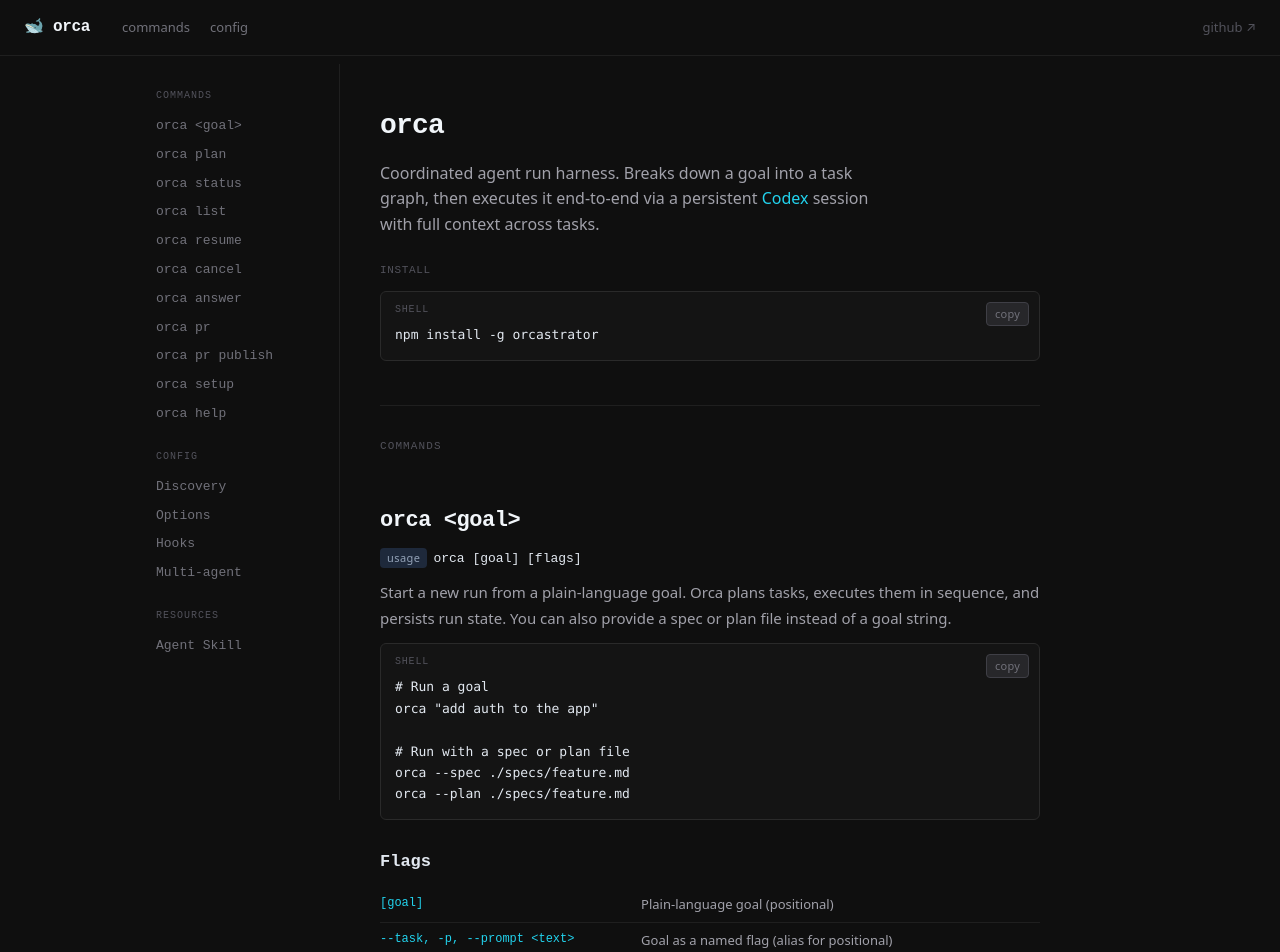
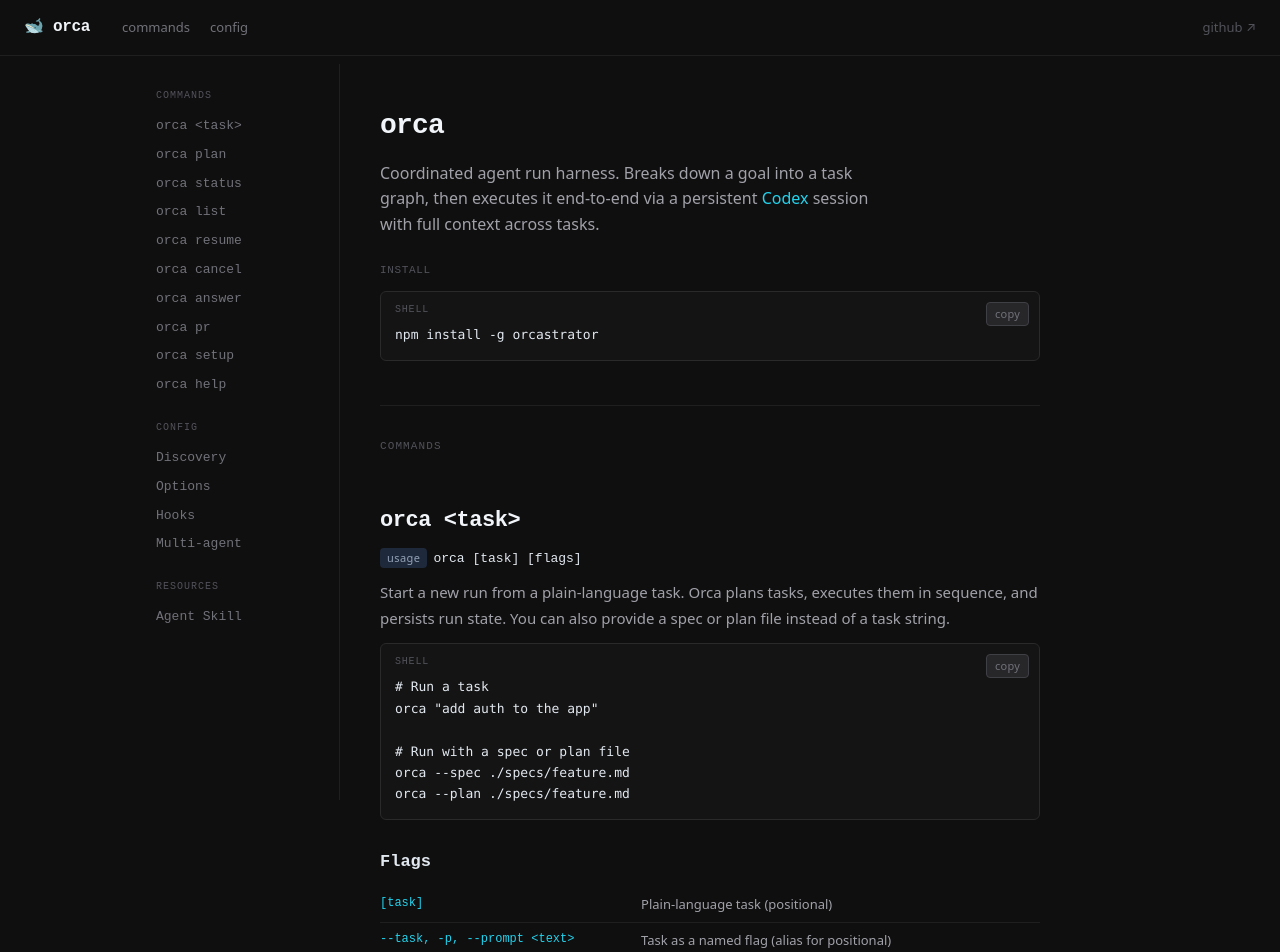
Before and after one commit to ratley/orca-web, a Next.js app: page / in a window 1280 px wide. Shown: the top 952 px of the page. Built offline with nearby package versions, Linux system fonts and the light colour scheme.

Commit message:
fix: remove pr-publish from sidebar nav, rename goal to task

```diff
--- a/app/page.tsx
+++ b/app/page.tsx
@@ -4,7 +4,7 @@
 // ─── Nav items ───────────────────────────────────────────────────────────────
 
 const NAV_COMMANDS = [
-  { id: "cmd-run", label: "orca <goal>" },
+  { id: "cmd-run", label: "orca <task>" },
   { id: "cmd-plan", label: "orca plan" },
   { id: "cmd-status", label: "orca status" },
   { id: "cmd-list", label: "orca list" },
@@ -12,7 +12,6 @@
   { id: "cmd-cancel", label: "orca cancel" },
   { id: "cmd-answer", label: "orca answer" },
   { id: "cmd-pr", label: "orca pr" },
-  { id: "cmd-pr-publish", label: "orca pr publish" },
   { id: "cmd-setup", label: "orca setup" },
   { id: "cmd-help", label: "orca help" },
 ];
@@ -432,15 +431,15 @@
             Commands
           </div>
 
-          {/* orca <goal> */}
+          {/* orca <task> */}
           <CmdSection
             id="cmd-run"
-            title="orca <goal>"
-            usage="orca [goal] [flags]"
-            desc="Start a new run from a plain-language goal. Orca plans tasks, executes them in sequence, and persists run state. You can also provide a spec or plan file instead of a goal string."
+            title="orca <task>"
+            usage="orca [task] [flags]"
+            desc="Start a new run from a plain-language task. Orca plans tasks, executes them in sequence, and persists run state. You can also provide a spec or plan file instead of a task string."
           >
             <CodeBlock
-              code={`# Run a goal
+              code={`# Run a task
 orca "add auth to the app"
 
 # Run with a spec or plan file
@@ -451,8 +450,8 @@
             <h3 style={S.h3}>Flags</h3>
             <table style={S.flagTable}>
               <tbody>
-                <Flag flag="[goal]" desc="Plain-language goal (positional)" />
-                <Flag flag="--task, -p, --prompt <text>" desc="Goal as a named flag (alias for positional)" />
+                <Flag flag="[task]" desc="Plain-language task (positional)" />
+                <Flag flag="--task, -p, --prompt <text>" desc="Task as a named flag (alias for positional)" />
                 <Flag flag="--spec <path>" desc="Path to a spec/markdown breakdown file" />
                 <Flag flag="--plan <path>" desc="Path to a plan file (same as --spec)" />
                 <Flag flag="--config <path>" desc="Path to an orca config file" />
```
